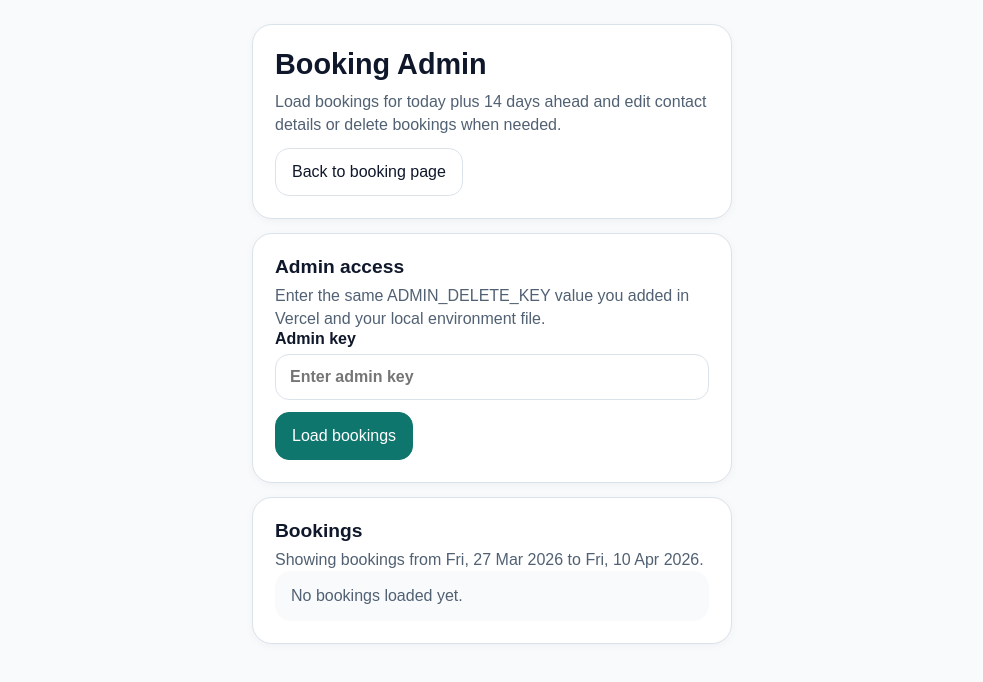
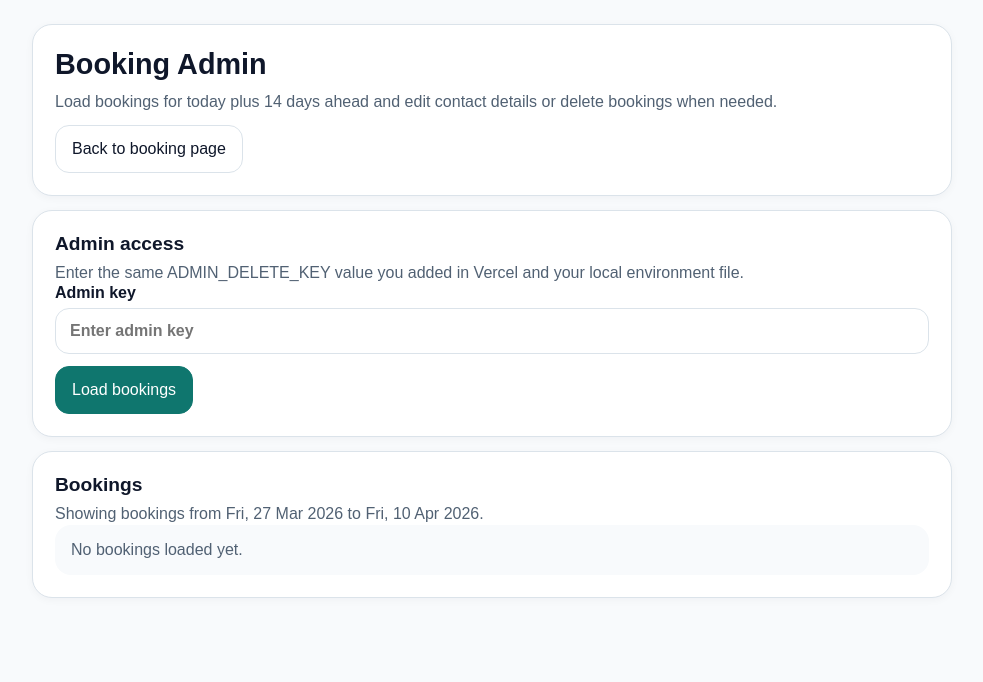
Before and after one commit to jackhalstead/WM-Tennis-Bookings, a Next.js app: page /admin in a window 1280 px wide. Shown: the top 682 px of the page, without its empty margins (148-1131 px from the left). Built offline with nearby package versions, Linux system fonts and the light colour scheme.

Commit message:
Update globals.css shell update

```diff
--- a/app/globals.css
+++ b/app/globals.css
@@ -45,10 +45,11 @@ button {
 
 .page {
   min-height: 100vh;
-  padding: 12px;
+  padding: 8px;
 }
 
 .shell {
+  width:100%;
   max-width: 480px;
   margin: 0 auto;
   display: grid;
@@ -60,7 +61,7 @@ button {
 }
 
 .admin-shell {
-  max-width: 480px;
+  max-width: 920px;
 }
 
 .card {
```
